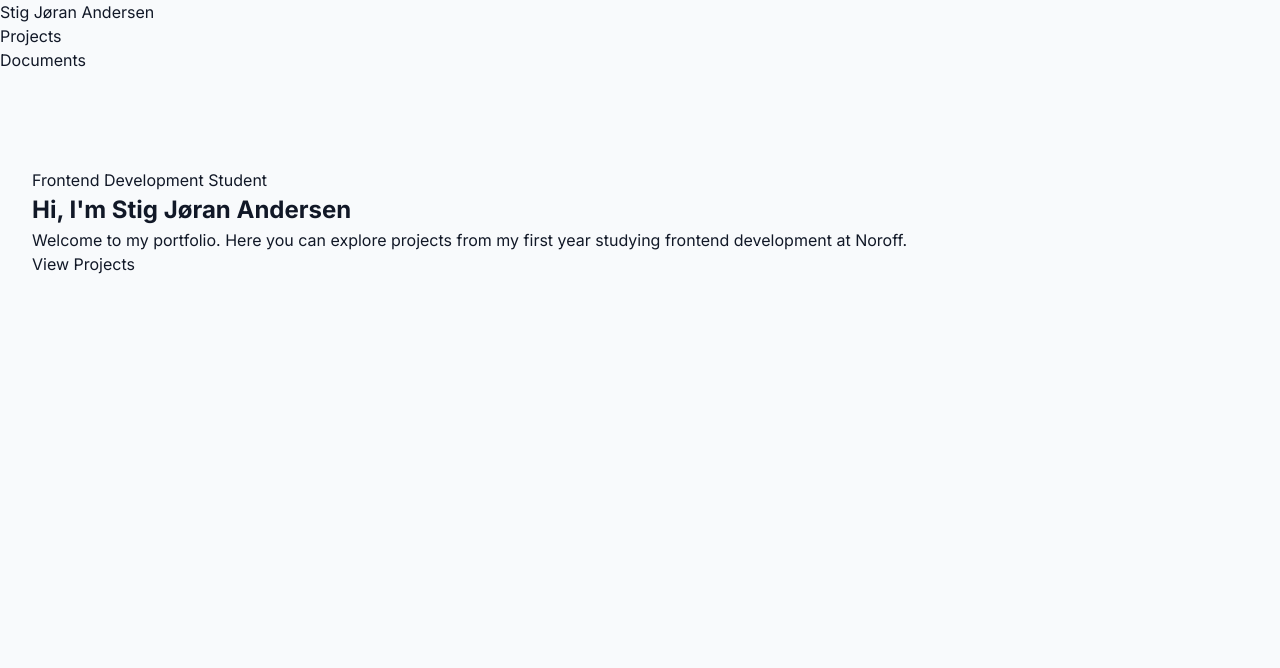
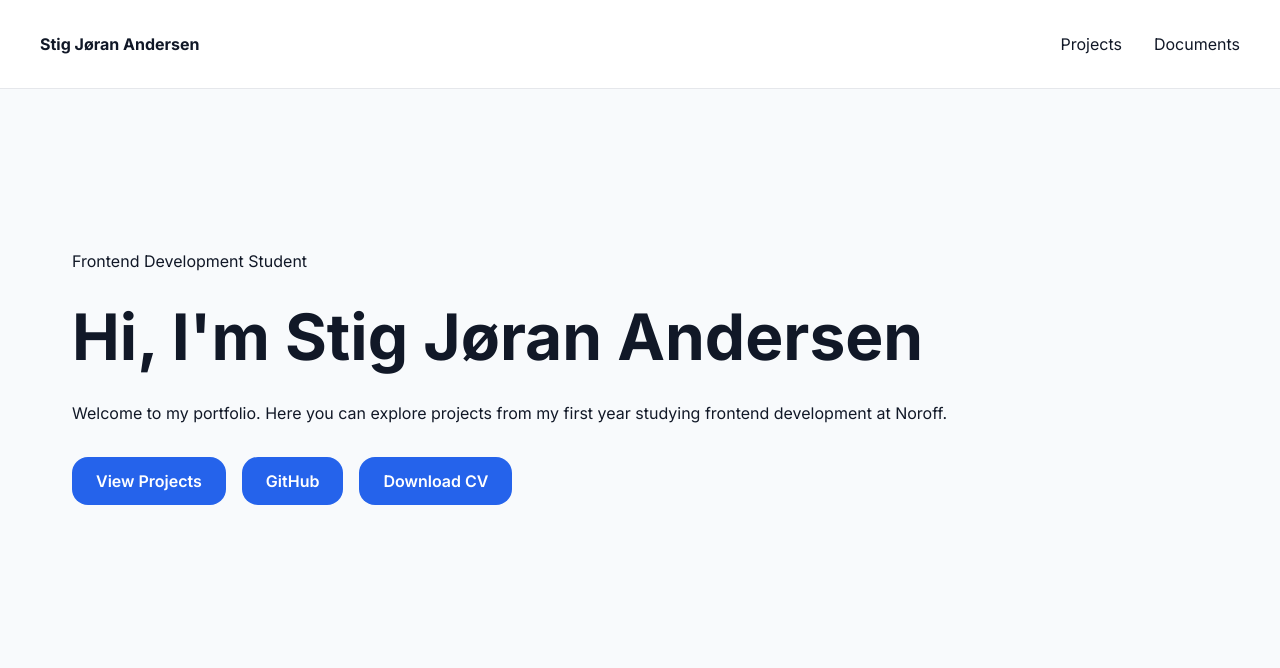
Before and after one commit to stigjoran/portfolio-1, a plain HTML site: page index.html in a window 1280 px wide. Drawn offline with Linux system fonts and the light colour scheme; a script that the page names is missing.

Commit message:
feat: complete hero section

```diff
--- a/css/style.css
+++ b/css/style.css
@@ -53,7 +53,60 @@ section {
     padding: var(--space-xl) var(--space-md);
 }
 
+header {
+    background-color: var(--color-surface);
+    border-bottom: 1px solid var(--color-border);
+    padding: var(--space-md) var(--space-md);
+}
+
+nav {
+    max-width: var(--max-width);
+    margin: 0 auto;
+    display: flex;
+    justify-content: space-between;
+    align-items: center;
+}
+
+nav span {
+    font-weight: 700;
+}
+
+nav ul {
+    display: flex;
+    gap: var(--space-md);
+}
+
+#hero {
+    max-width: var(--max-width);
+    margin: 0 auto;
+    padding-top: 10rem;
+    padding-bottom: 10rem;
+}
+
+#hero h1 {
+    font-size: 3cqh;
+    margin: var(--space-sm) 0;
+}
+
+.hero-buttons {
+    display: flex;
+    gap: var(--space-sm);
+    margin-top: var(--space-md);
+    flex-wrap: wrap;
+}
+
+.hero-buttons a {
+    background-color: var(--color-primary);
+    color:white;
+    padding: 0.75rem 1.5rem;
+    border-radius: var(--radius-md);
+    font-weight: 600;
+}
+
 @media (min-width: 768px) {
+    #hero h1 {
+        font-size: 4rem;
+    }
 }
 
 @media (min-width: 1025px) {
--- a/index.html
+++ b/index.html
@@ -25,15 +25,20 @@
     </header>
 
     <main>
-        <section id="hero">
+
+    <section id="hero">
             <p>Frontend Development Student</p>
 
             <h1>Hi, I'm Stig Jøran Andersen</h1>
 
             <p>Welcome to my portfolio. Here you can explore projects from my first year studying frontend development at Noroff.</p>
 
+        <div class="hero-buttons">
             <a href="#projects">View Projects</a>
-        </section>
+            <a href="https://github.com/stigjoran" target="_blank">GitHub</a>
+            <a href="assets/documents/cv.pdf">Download CV</a>
+        </div>
+    </section>
 
 
     </main>
```
